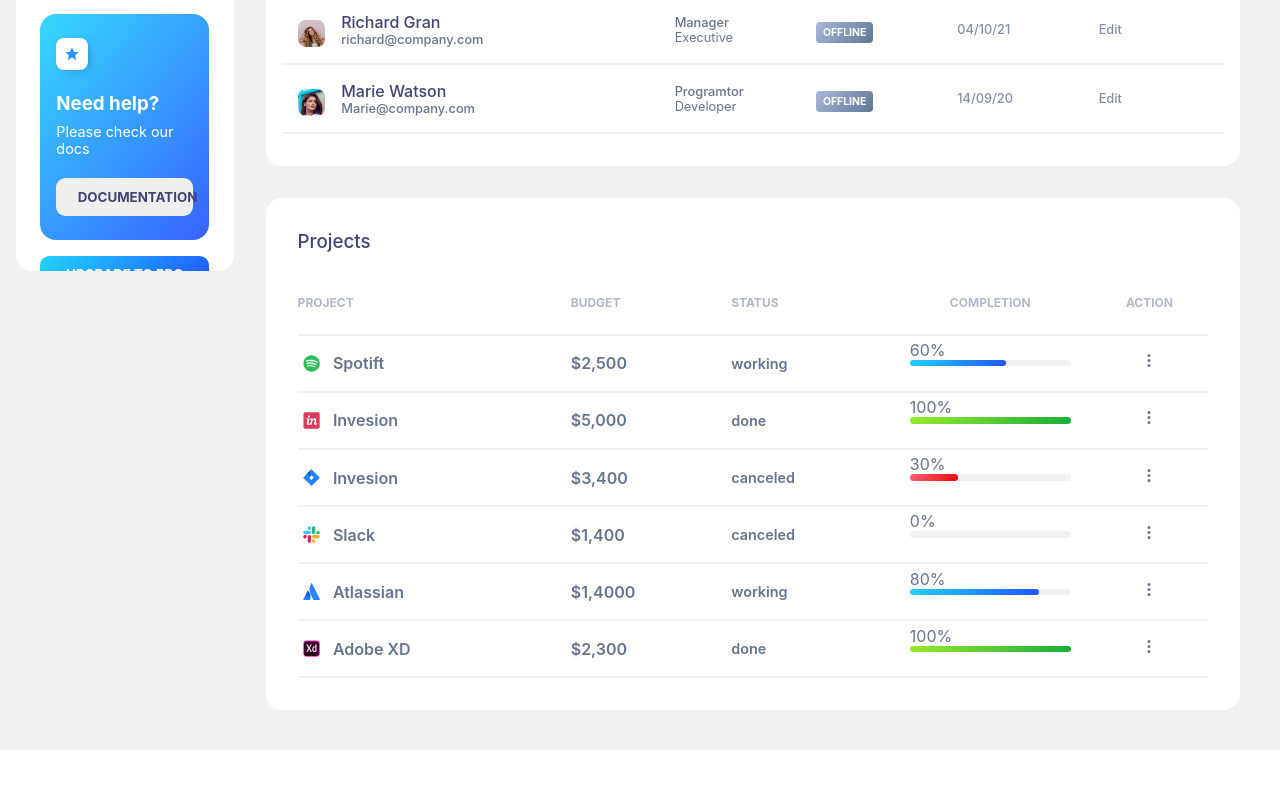
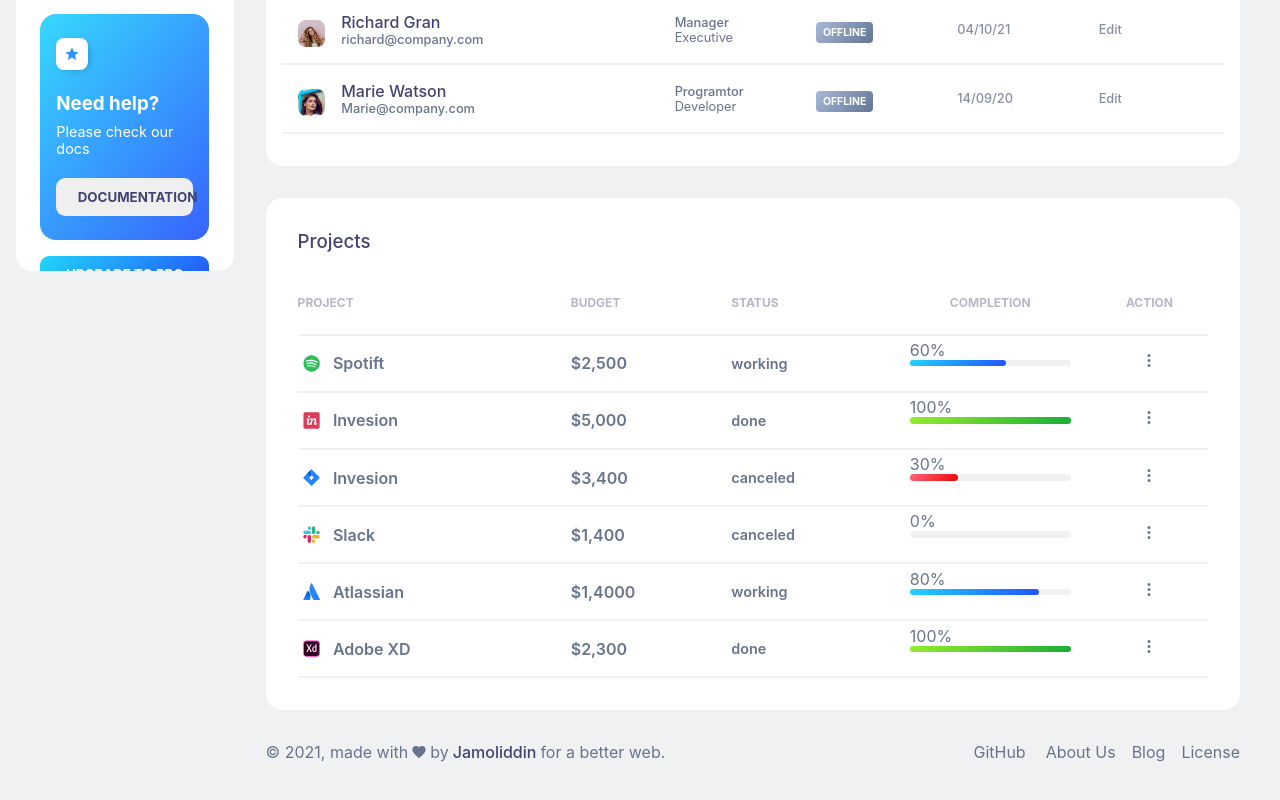
Before and after one commit to jamoliddinsaidov/soft_ui_dashboard, a React (Create React App) app: page /tables in a window 1280 px wide. Shown: the part 505-1305 px from the top of the page. Before the commit the page ends 1255 px from the top, so only its background shows below. Built offline with nearby package versions, Linux system fonts and the light colour scheme.

Commit message:
add footer in tables page

```diff
--- a/src/pages/Tables/Tables.jsx
+++ b/src/pages/Tables/Tables.jsx
@@ -5,6 +5,7 @@
 import TopHeader from '../../components/Headers/TopHeader'
 import AuthorsCard from '../../components/Cards/AuthorsCard'
 import ProjectsCard from '../../components/Cards/ProjectsCard'
+import MainFooter from '../../components/Footers/MainFooter'
 
 // styles
 import { StyledProjectsTable, StyledPCTable } from './styles/StyledTables'
@@ -25,6 +26,7 @@
           StyledPCTable={StyledPCTable}
         />
       </StyledProjectsTable>
+      <MainFooter />
     </MainLayout>
   )
 }
```
